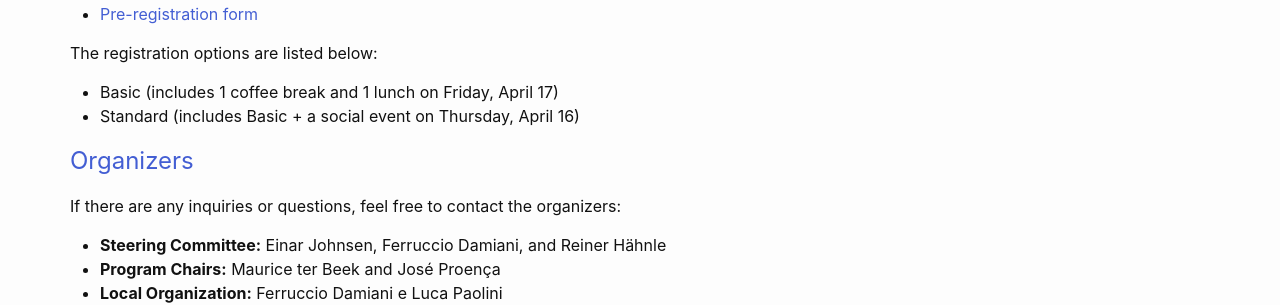
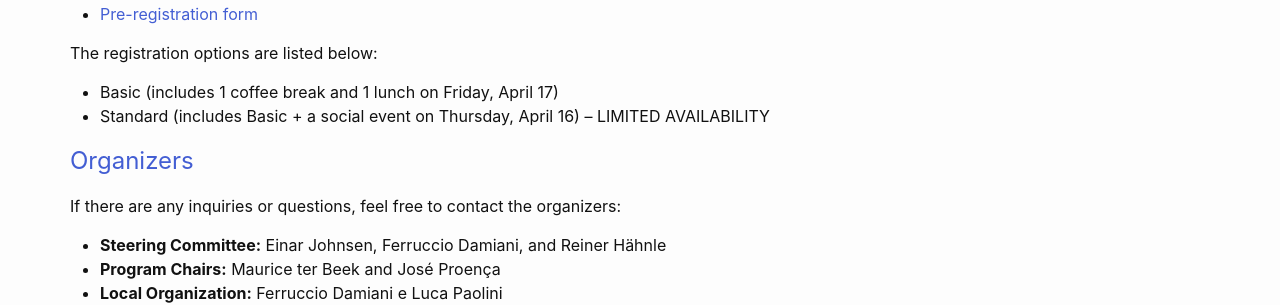
Before and after one commit to apm-workshop/at-etaps2026, a Jekyll site: the page built from _pages/index.md, in a window 1280 px wide. Shown: the part 1506-1811 px from the top of the page. Built offline with Jekyll 4.4.1, drawn with Linux system fonts in a browser that asks for light colours.

Commit message:
Update index.md

```diff
--- a/_pages/index.md
+++ b/_pages/index.md
@@ -48,7 +48,7 @@ The official registration and prices are not yet available. However, we invite y
 The registration options are listed below:
 
  - Basic (includes 1 coffee break and 1 lunch on Friday, April 17)
- - Standard (includes Basic + a social event on Thursday, April 16)
+ - Standard (includes Basic + a social event on Thursday, April 16) -- LIMITED AVAILABILITY
 
 
 <!--
```
